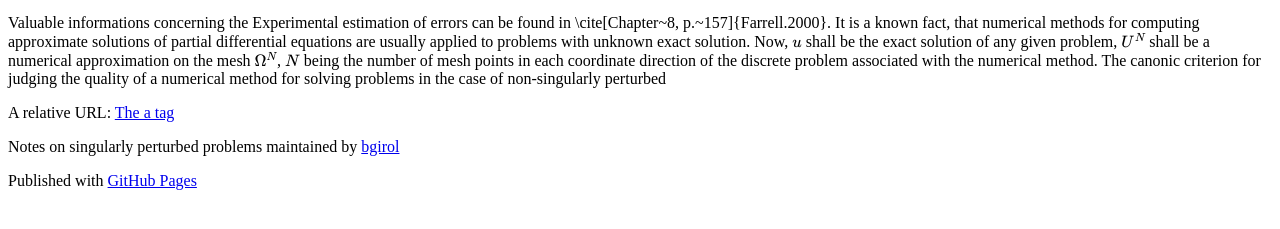
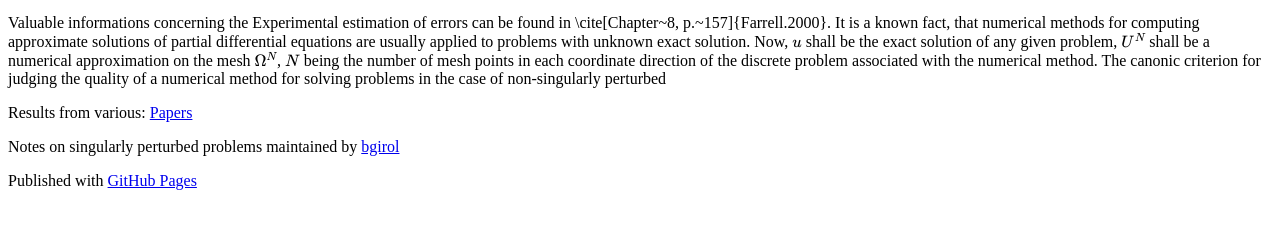
Before and after one commit to bgirol/singular, a Jekyll site: the page built from README.md, in a window 1280 px wide. Shown: the part 163-392 px from the top of the page. Built offline with Jekyll 4.4.1, drawn with Linux system fonts in a browser that asks for light colours; our own code applies the rules of GitHub Pages for plain Markdown files; formulas are drawn with MathJax 3; a script that is not in the unit is left out.

Commit message:
Update default.html

```diff
--- a/_layouts/default.html
+++ b/_layouts/default.html
@@ -58,7 +58,7 @@
           $$ \alpha       $$
           Valuable informations concerning  the Experimental estimation of errors can be found in \cite[Chapter~8, p.~157]{Farrell.2000}. It is a known fact, that numerical methods for computing approximate solutions of partial differential equations are usually applied to problems with unknown exact solution. Now, $ u $ shall be the exact solution of any given problem, $ U^N  $ shall be a numerical approximation on the mesh $ \Omega^N $, $ N $ being the number of mesh points in each coordinate direction of the discrete problem associated with the numerical
 method. The canonic criterion for judging the quality of a numerical method for solving problems in the case of non-singularly perturbed
-      <p>A relative URL: <a href="webpages/paper2.html">The a tag</a></p>
+      <p>Results from various: <a href="webpages/paper2.html">Papers</a></p>
 
 
       </section>
```
